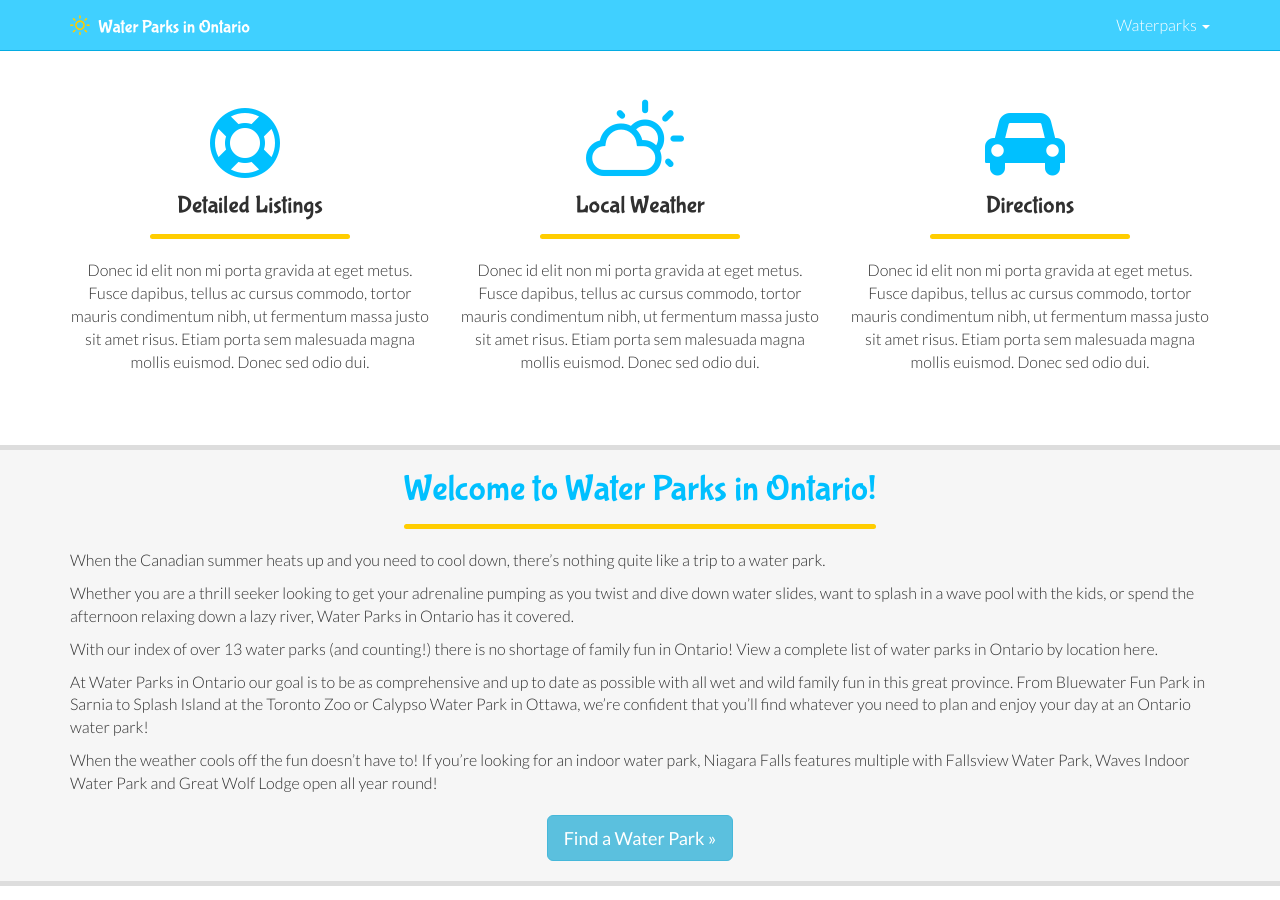
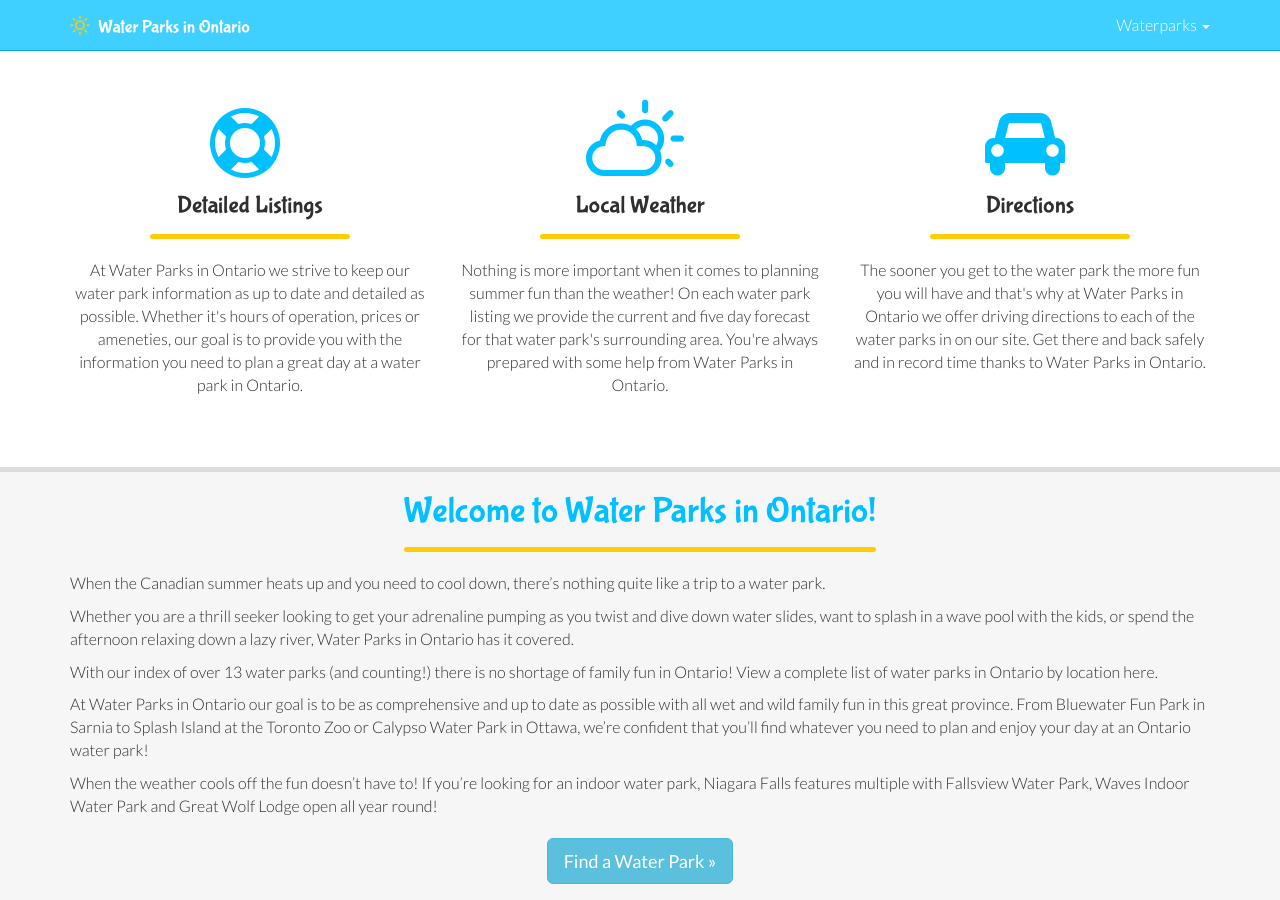
Before and after one commit to adampetrie/waterparks-ohio, a Jekyll site: the page built from index.html, in a window 1280 px wide and 900 px high, scrolled down 523 px. Built offline with Jekyll 4.4.1, drawn with Linux system fonts in a browser that asks for light colours; nearby versions of some CDN libraries.

Commit message:
Add copy for homepage callouts.

```diff
--- a/index.html
+++ b/index.html
@@ -10,15 +10,16 @@
   - name: 'Detailed Listings'
     icon: 'fa fa-life-saver'
     description: >
-      Donec id elit non mi porta gravida at eget metus. Fusce dapibus, tellus ac cursus commodo, tortor mauris condimentum nibh, ut fermentum massa justo sit amet risus. Etiam porta sem malesuada magna mollis euismod. Donec sed odio dui.
+      At Water Parks in Ontario we strive to keep our water park information as up to date and detailed as possible. Whether it's hours of operation, prices or ameneties, our goal is to provide you with the information you need to plan a great day at a water park in Ontario.
   - name: 'Local Weather'
     icon: 'wi wi-day-cloudy'
     description: >
-      Donec id elit non mi porta gravida at eget metus. Fusce dapibus, tellus ac cursus commodo, tortor mauris condimentum nibh, ut fermentum massa justo sit amet risus. Etiam porta sem malesuada magna mollis euismod. Donec sed odio dui.
+      Nothing is more important when it comes to planning summer fun than the weather! On each water park listing we provide the current and five day forecast
+      for that water park's surrounding area. You're always prepared with some help from Water Parks in Ontario.
   - name: 'Directions'
     icon: 'fa fa-car'
     description: >
-      Donec id elit non mi porta gravida at eget metus. Fusce dapibus, tellus ac cursus commodo, tortor mauris condimentum nibh, ut fermentum massa justo sit amet risus. Etiam porta sem malesuada magna mollis euismod. Donec sed odio dui.
+      The sooner you get to the water park the more fun you will have and that's why at Water Parks in Ontario we offer driving directions to each of the water parks in on our site. Get there and back safely and in record time thanks to Water Parks in Ontario.
 ---
 
 When the Canadian summer heats up and you need to cool down, there’s nothing quite like a trip to a water park.
```
